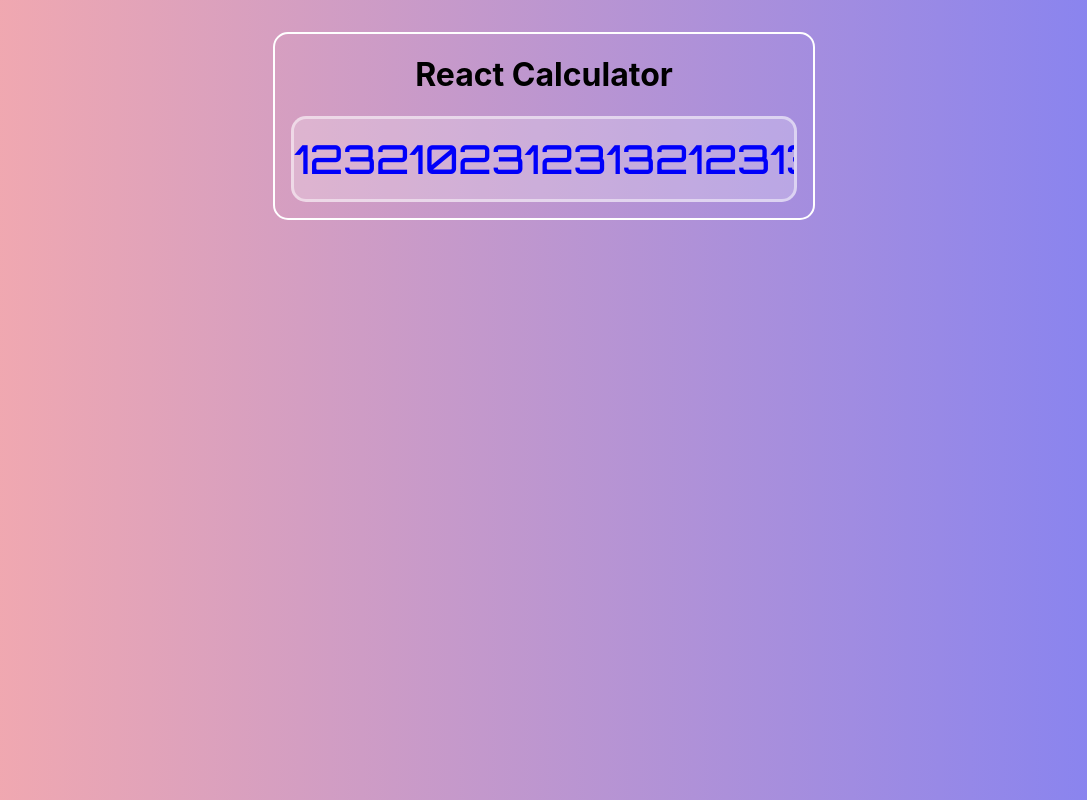
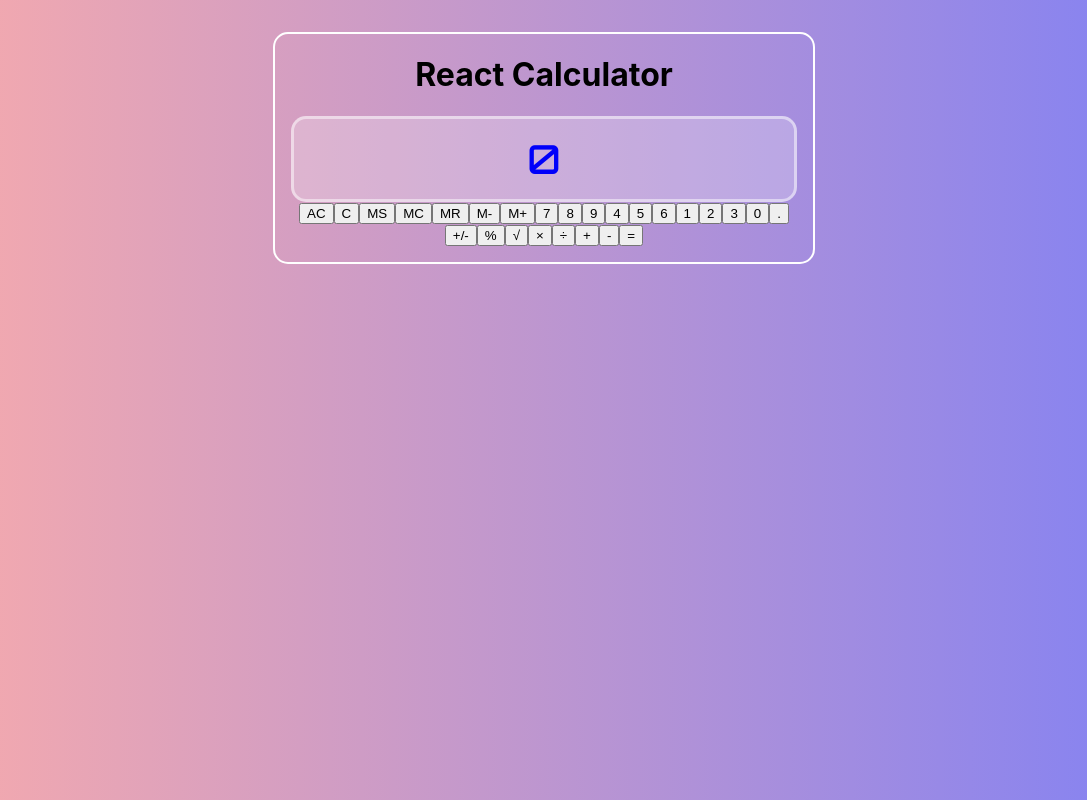
Before and after one commit to jestebanito/react-calculator, a React (Create React App) app: page / in a window 1280 px wide. Shown: the whole page, without its empty margins (96-1183 px from the left). Built offline with nearby package versions, Linux system fonts and the light colour scheme.

Commit message:
added ButtonJosh demo as an example

```diff
--- a/src/components/App.js
+++ b/src/components/App.js
@@ -1,16 +1,31 @@
-import './App.css';
-import Display from './Display';
+import { calculatorButtons } from "../ButtonData/data/calculator-bonus-03-button-data";
+import "./App.css";
+import Display from "./Display";
+import ButtonJosh from "./ButtonJosh";
+
+import { useState } from "react";
+
 
 function App() {
+  // use this state to update the value on display
+  const [displayString, setDisplayString] = useState("0");
+
+  function handleButtonPress(number) {
+
+    setDisplayString(displayString + number);
+  }
+
   return (
     <div className="App">
-        <h1>React Calculator</h1>
+      <h1>React Calculator</h1>
       <div className="calculator-wrapper">
         {/* Display component */}
-        <Display />
+        <Display displayString={displayString}/>
         {/* Buttons component */}
+        {calculatorButtons.map((buttonData, index) =>  (
+            <ButtonJosh key={index} buttonData={buttonData} handleButtonPress={handleButtonPress}/>
+          ))}
       </div>
-
     </div>
   );
 }
--- /dev/null
+++ b/src/components/ButtonJosh.js
@@ -0,0 +1,11 @@
+
+
+const ButtonJosh = ({buttonData, handleButtonPress}) => {
+
+
+  return (
+    <button onClick={() => handleButtonPress(buttonData)}>{buttonData.text}</button>
+  )
+}
+
+export default ButtonJosh
--- a/src/components/Display.js
+++ b/src/components/Display.js
@@ -1,10 +1,8 @@
-import React from 'react'
-
-function Display() {
+function Display({displayString}) {
   return (
     <div className="box">
       <div className="display">
-      <p className="calculation-display">1232102312313212313213213213213a2s1d32as1d32as1d32a1s32d1as23d1a23s1d32as123d1as23d23as1</p>
+        <p className="calculation-display">{displayString}</p>
       </div>
     </div>
   )
```
